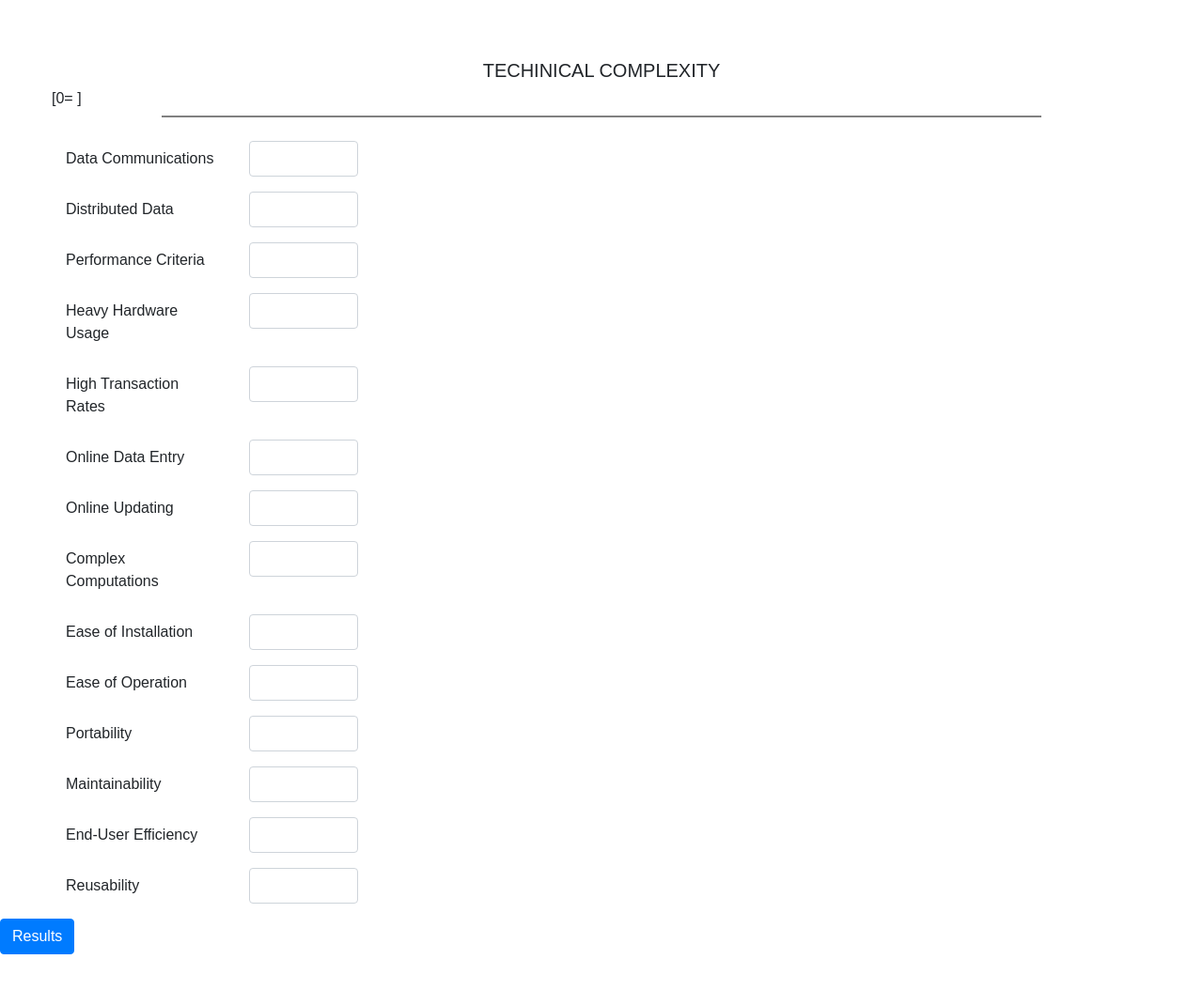
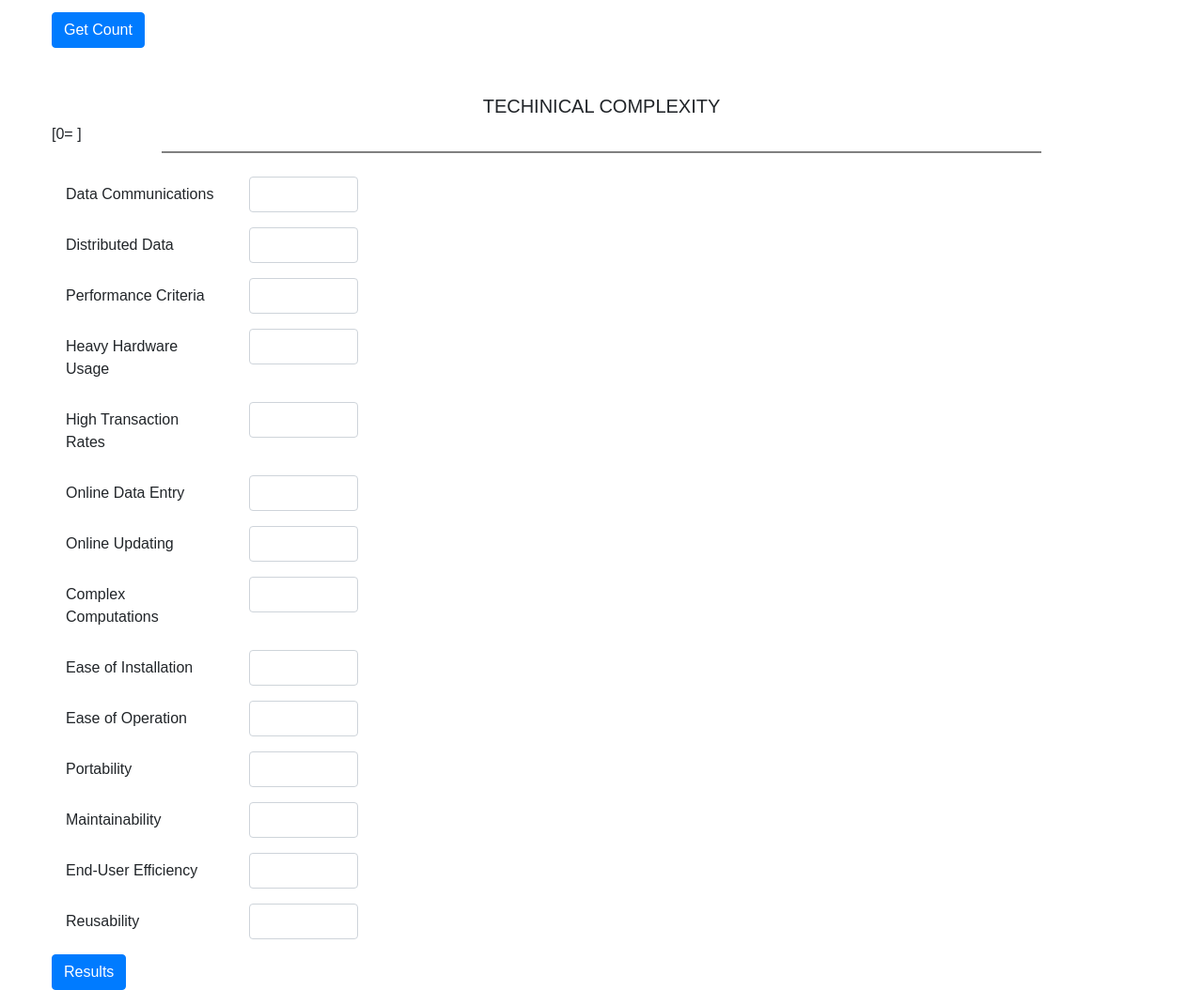
Before and after one commit to italktosquirrels/modeller, a plain HTML site: page index.html in a window 1280 px wide. Shown: the part 780-1834 px from the top of the page at 94% size. Before the commit the page ends 1796 px from the top, so only its background shows below. Drawn offline with nearby package versions, Linux system fonts and the light colour scheme; a web font is replaced by a local one.

Commit message:
Buttons Update

```diff
--- a/index.html
+++ b/index.html
@@ -131,7 +131,11 @@
 						<input type="text" class="form-control" id="totalUFP" placeholder="" value="" disabled>
 					</div>
 				</div>
-				<!-- TECHINICAL COMPLEXITY -->
+				<button class="btn btn-primary" type="submit">Get Count</button>
+			</form>
+
+			<!-- TECHINICAL COMPLEXITY -->
+			<form>
 				<div>
 					<h5>TECHINICAL COMPLEXITY</h5>
 					<h6>[0= ]</h6>
@@ -263,15 +267,10 @@
 						</div>
 					</div>
 				</div>
-
+				<button class="btn btn-primary" type="submit">Results</button>
+			</form>
 		</div>
 	</div>
-	<button class="btn btn-primary" type="submit">Results</button>
-	</form>
-	</div>
-	</div>
-
-
 
 </body>
 
```
